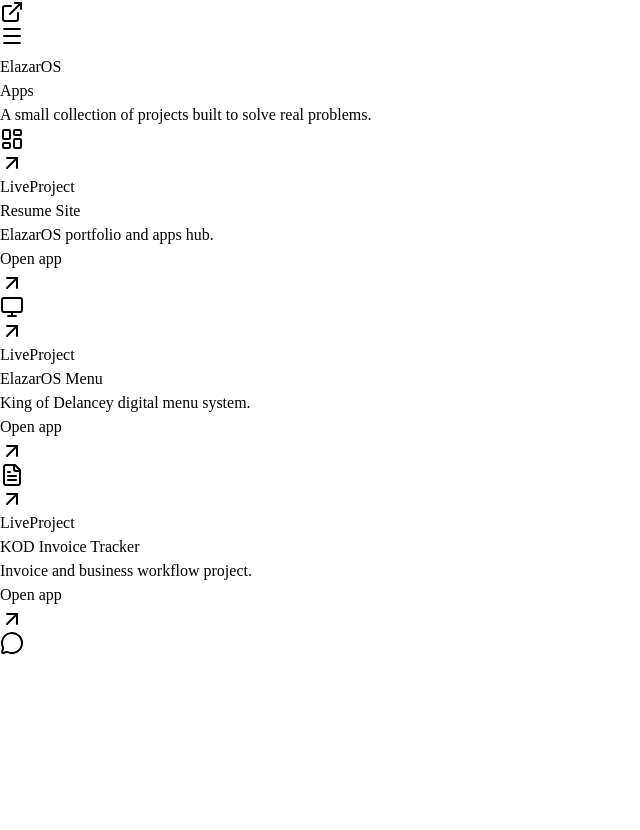
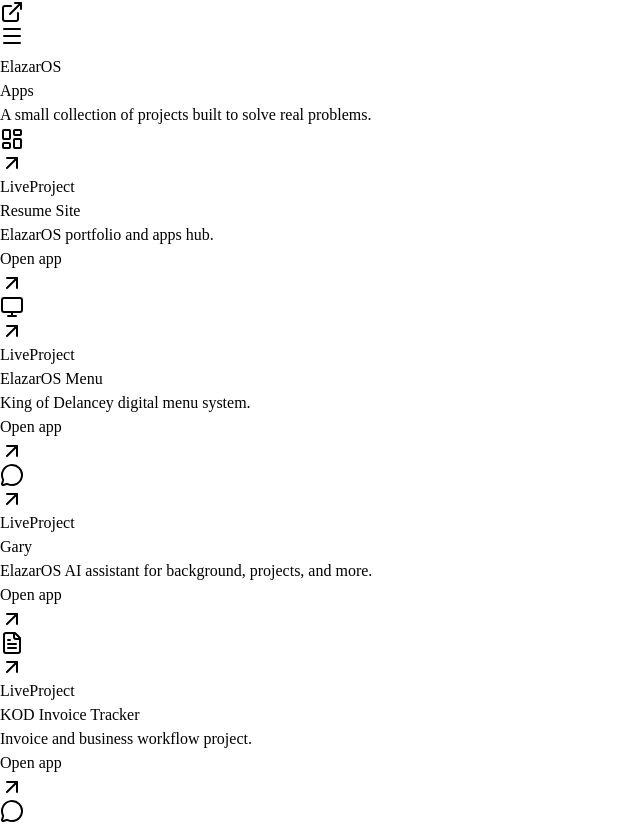
Before and after one commit to Elazar-os/Resume-site, a React (Vite) app in the folder client/: page /#/apps in a window 1280 px wide. Shown: the part 456-1286 px from the top of the page, without its empty margins (0-640 px from the left). Before the commit the page ends 1118 px from the top, so only its background shows below. Built offline with nearby package versions, Linux system fonts and the light colour scheme.

Commit message:
Add Gary to Apps page

```diff
--- a/client/src/pages/apps-hub-page.tsx
+++ b/client/src/pages/apps-hub-page.tsx
@@ -1,5 +1,5 @@
 import { motion } from "framer-motion";
-import { ArrowUpRight, FileText, LayoutDashboard, Monitor } from "lucide-react";
+import { ArrowUpRight, FileText, LayoutDashboard, Monitor, MessageCircle } from "lucide-react";
 import { TopNavigation } from "@/components/top-navigation";
 
 const PROJECTS = [
@@ -16,6 +16,13 @@
     description: "King of Delancey digital menu system.",
     url: "https://elazaros-production-ecfd.up.railway.app/",
     icon: Monitor,
+  },
+  {
+    id: "gary",
+    name: "Gary",
+    description: "ElazarOS AI assistant for background, projects, and more.",
+    url: "https://elazaros-app.elazar-greisman.workers.dev/#/gary",
+    icon: MessageCircle,
   },
   {
     id: "invoice",
@@ -55,7 +62,7 @@
               </p>
             </motion.div>
 
-            <motion.div variants={containerVariants} className="grid gap-5 md:grid-cols-3">
+            <motion.div variants={containerVariants} className="grid gap-5 md:grid-cols-2 lg:grid-cols-4">
               {PROJECTS.map((project) => {
                 const Icon = project.icon;
                 return (
```
